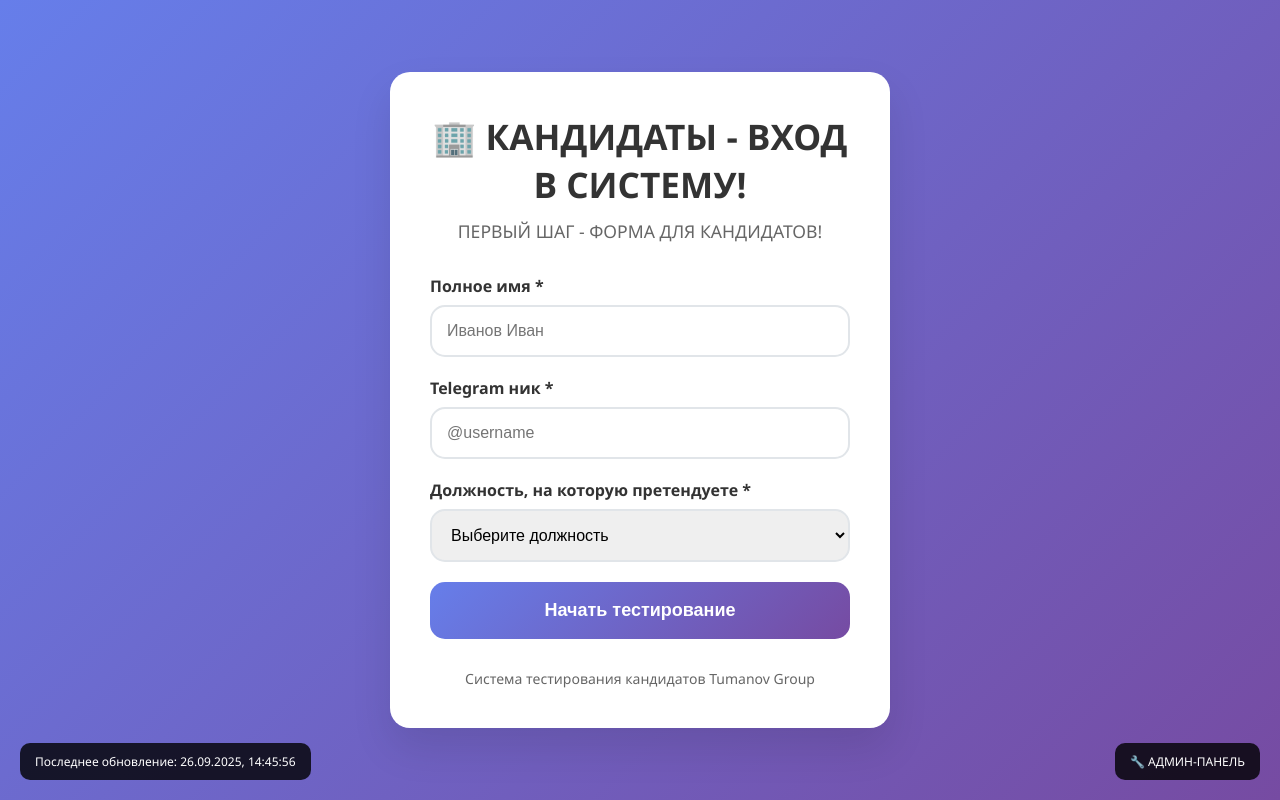
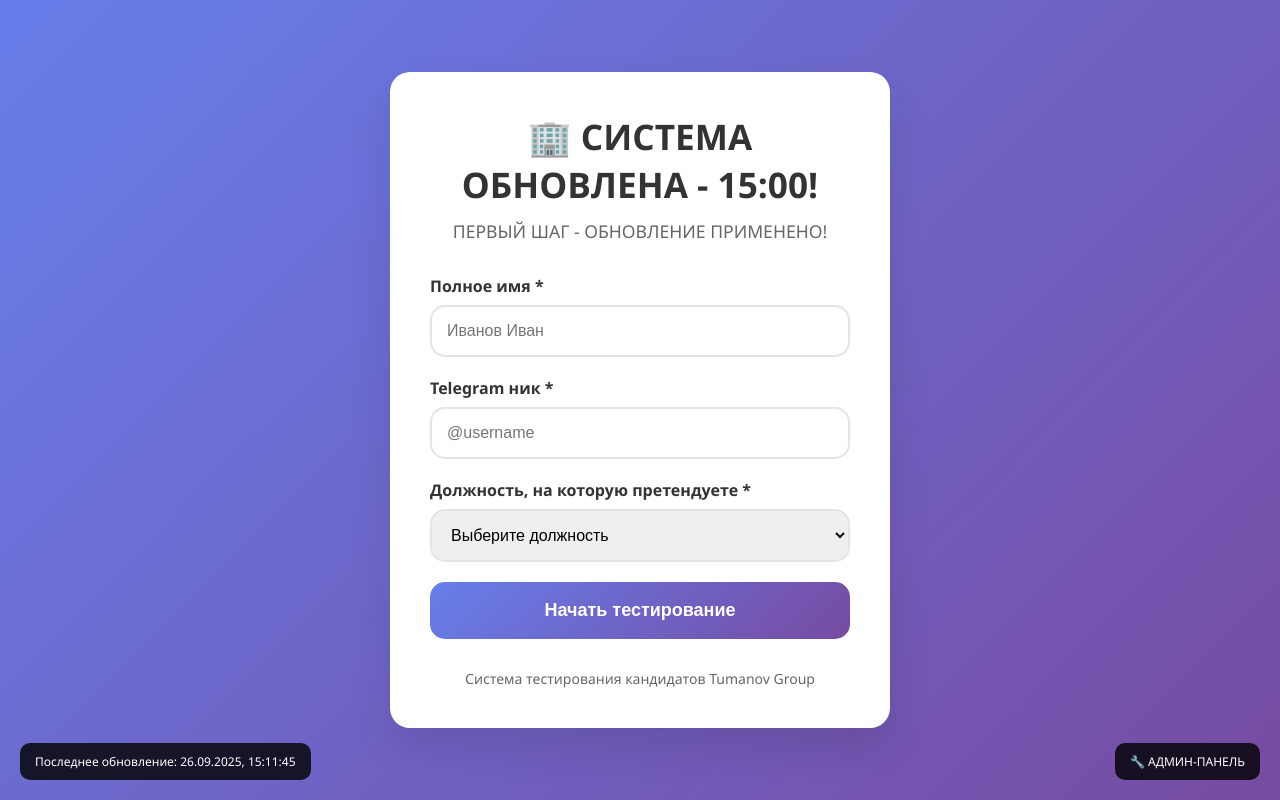
Before and after one commit to Tumanov77/disc-broker-tests, a website: page public/index.html in a window 1280 px wide. Drawn offline with Linux system fonts and the light colour scheme.

Commit message:
ПРИНУДИТЕЛЬНОЕ ОБНОВЛЕНИЕ: изменено время и заголовки для обхода кэширования - 15:00:00

```diff
--- a/public/index.html
+++ b/public/index.html
@@ -130,8 +130,8 @@
 <body>
     <div class="container">
         <div class="header">
-            <h1>🏢 КАНДИДАТЫ - ВХОД В СИСТЕМУ!</h1>
-            <div class="subtitle">ПЕРВЫЙ ШАГ - ФОРМА ДЛЯ КАНДИДАТОВ!</div>
+            <h1>🏢 СИСТЕМА ОБНОВЛЕНА - 15:00!</h1>
+            <div class="subtitle">ПЕРВЫЙ ШАГ - ОБНОВЛЕНИЕ ПРИМЕНЕНО!</div>
         </div>
 
         <form id="loginForm">
@@ -181,7 +181,7 @@
         document.addEventListener('DOMContentLoaded', function() {
             const timestampElement = document.getElementById('update-timestamp');
             if (timestampElement) {
-                timestampElement.textContent = `Последнее обновление: 26.09.2025, 14:45:56`;
+                timestampElement.textContent = `Последнее обновление: 26.09.2025, 15:11:45`;
             }
 
             // Обработка формы логина
```
Also changed, not shown: public/entry.html (+1 -1 lines).
